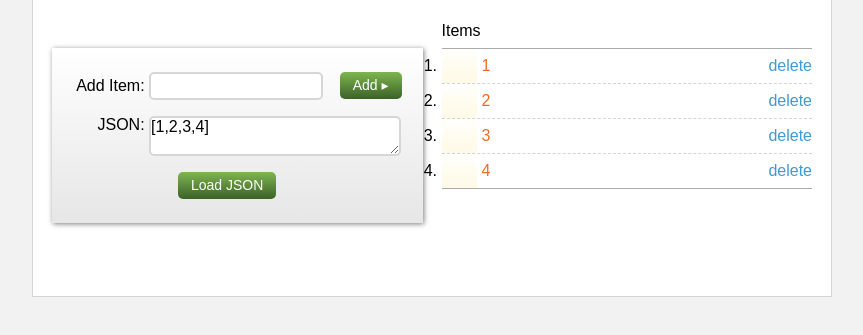
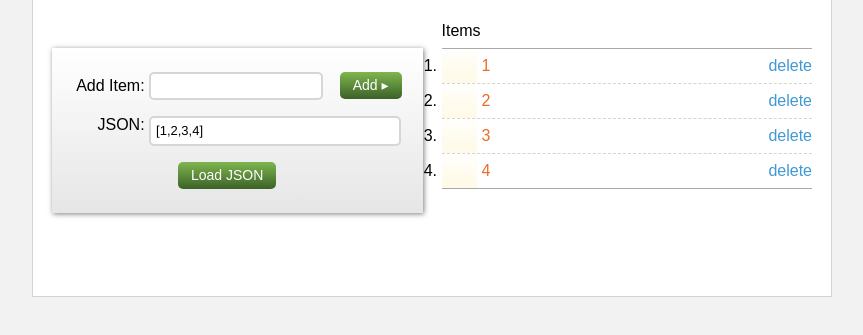
Before and after one commit to rm-rf-etc/tc-challenge, a plain HTML site: page public/index.html in a window 1280 px wide. Shown: the part 119-454 px from the top of the page, without its empty margins (208-1071 px from the left). Drawn offline with Linux system fonts and the light colour scheme.

Commit message:
Add expanding textarea functionality (using ALA method).

```diff
--- a/public/index.html
+++ b/public/index.html
@@ -22,13 +22,16 @@
 			<div class="column col6 input-form">
 				<div class="row row1">
 					<label>Add Item:</label>
-					<input id="input" class="user-input" type="text">
+					<input id="new-item-input" class="user-input" type="text">
 					<a id="add" class="btn">Add &#9656;</a>
 				</div>
 
 				<div class="row row2">
 					<label>JSON:</label>
-					<textarea id="json-viewer" class="user-input"></textarea>
+					<div id="json-viewer" class="expanding-area user-input">
+						<pre><span></span><br></pre>
+						<textarea id="json-input-output" class="user-input"></textarea>
+					</div>
 				</div>
 
 				<div class="row row3">
--- a/public/scripts/main.js
+++ b/public/scripts/main.js
@@ -10,15 +10,35 @@
 	}
 
 	var internal_data = [1,2,3,4]
+	var onUpdate = []
 
 	// Don't worry, I didn't include jQuery.
 	var UI = {
-		$input: $('#input')
+		$input: $('#new-item-input')
 	,	$add_btn: $('#add')
-	,	$json_viewer: $('#json-viewer')
+	,	$json_viewer: $('#json-input-output')
 	,	$reload_btn: $('#reload')
 	,	$list: $('#list-view')
 	}
+
+
+	forEach( document.querySelectorAll('.expanding-area'), function (container) {
+		var area = container.querySelector('textarea')
+		var span = container.querySelector('pre span')
+
+		area.addEventListener('input', updateTextAreaSize, false)
+		span.textContent = area.value
+
+		// Enable extra CSS
+		container.className += " active"
+		onUpdate.push( updateTextAreaSize )
+
+		function updateTextAreaSize ()
+		{
+			span.textContent = area.value
+		}
+	})
+
 
 	UI.$add_btn.addEventListener('click', addToList)
 	UI.$reload_btn.addEventListener('click', updateList)
@@ -83,7 +103,7 @@
 		refreshJsonViewer()
 		UI.$list.innerHTML = html
 
-		Array.prototype.map.call( UI.$list.querySelectorAll('li a.delete-btn'), enableDelete )
+		forEach( UI.$list.querySelectorAll('li a.delete-btn'), enableDelete )
 	}
 
 
@@ -128,6 +148,13 @@
 	function refreshJsonViewer ()
 	{
 		UI.$json_viewer.value = JSON.stringify( internal_data )
+		onUpdate.map( function (cb) { cb() } )
+	}
+
+
+	function forEach (arrayLike, cb)
+	{
+		Array.prototype.map.call( arrayLike, cb )
 	}
 
 })();
--- a/public/styles/main.css
+++ b/public/styles/main.css
@@ -49,7 +49,6 @@ body {
 /*
  * Rendered list of user's JSON data.
  */
-
 
 ul.json-list {
 	list-style-type: decimal;
@@ -154,25 +153,20 @@ ul.json-list {
 	display: inline-block;
 	width: 25%;
 }
-#input, #json-viewer {
+#new-item-input {
+	display: inline-block;
+	width: 47%;
+	padding: 0.2em;
+}
+.user-input {
 	font-size: 1em;
 	border-radius: 5px;
 	border-color: #d6d6d6;
 	border-style: solid;
 	border-width: 2px;
 }
-#input {
-	display: inline-block;
-	width: 47%;
-	padding: 0.2em;
-}
 .input-form label {
 	text-align: right;
-}
-#json-viewer {
-	vertical-align: text-top;
-	width: 68%;
-	max-width: 68%;
 }
 #reload {
 	margin-left: 9em;
@@ -182,6 +176,56 @@ ul.json-list {
 	margin-right: 1.5em;
 }
 
+/*
+ * Expanding text area
+ */
+
+.expanding-area {
+	position: relative;
+	background: #fff;
+	width: 68%;
+	max-width: 68%;
+}
+#json-viewer {
+	display: inline-block;
+	vertical-align: top;
+}
+.expanding-area > textarea,
+.expanding-area > pre {
+	margin: 0;
+	outline: 0;
+	border: 0;
+
+	padding: 5px;
+	background: transparent;
+	font: 400 13px/16px helvetica, arial, sans-serif;
+	/* Make the text soft-wrap */
+	white-space: pre-wrap;
+	word-wrap: break-word;
+}
+.expanding-area > textarea {
+	-webkit-box-sizing: border-box;
+	-moz-box-sizing: border-box;
+	-ms-box-sizing: border-box;
+	box-sizing: border-box;
+	width: 100%;
+	height: 100px;
+}
+.expanding-area.active > textarea {
+	overflow: hidden;
+	position: absolute;
+	top: 0;
+	left: 0;
+	height: 100%;
+	resize: none;
+}
+.expanding-area > pre {
+	display: none;
+}
+.expanding-area.active > pre {
+	display: block;
+	visibility: hidden;
+}
 
 
 /*
```
